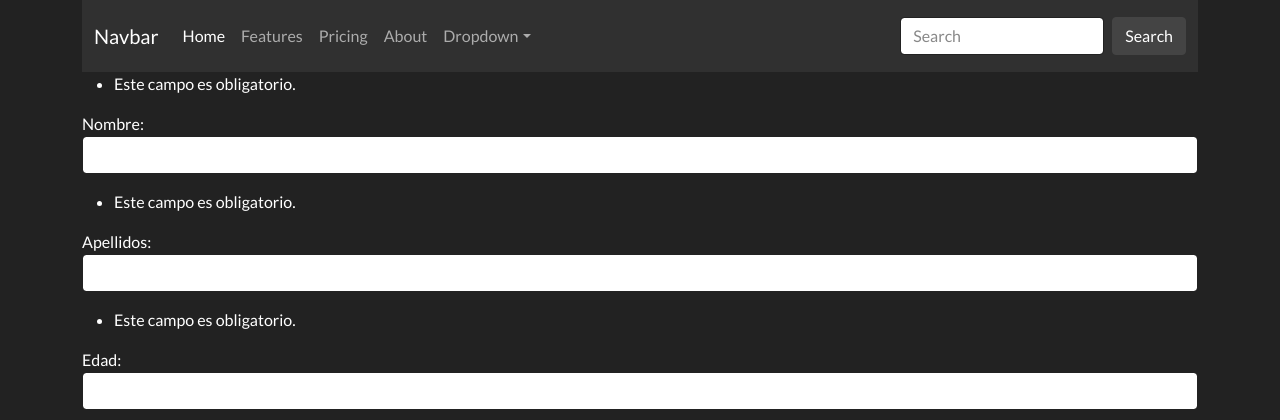
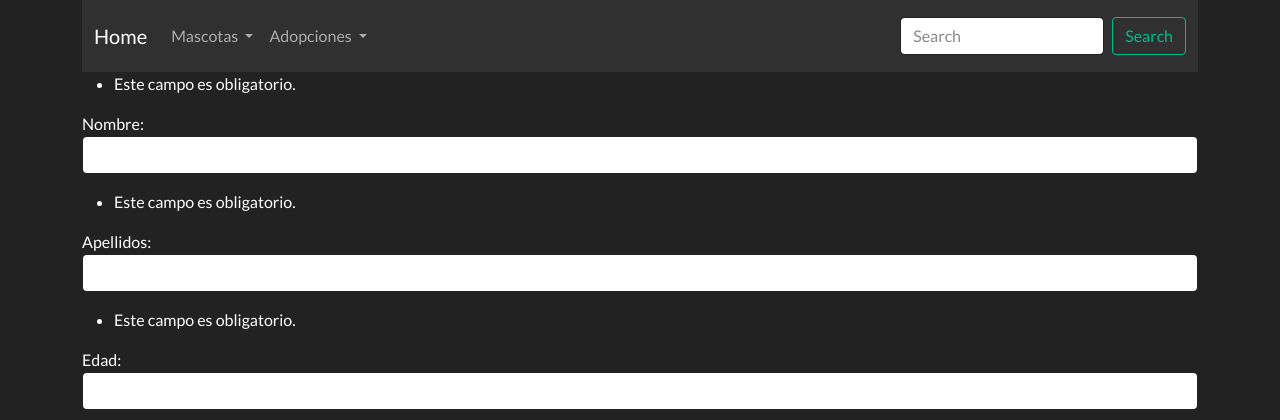
Before and after one commit to cristhian089/django_refugio, a Django app: page /adopcion/solicitud/nueva in a window 1280 px wide. Shown: the top 420 px of the page. Run offline with Django 3.2, Linux system fonts and the light colour scheme; some libraries are stand-ins or nearby versions.

Commit message:
ajuste de template base e index con implementacion de boostrap

```diff
--- a/templates/base/base.html
+++ b/templates/base/base.html
@@ -19,45 +19,45 @@
         {% block navbar %}
         <nav class="navbar navbar-expand-lg navbar-dark bg-dark">
           <div class="container-fluid">
-              <a class="navbar-brand" href="#">Navbar</a>
-              <button class="navbar-toggler" type="button" data-bs-toggle="collapse" data-bs-target="#navbarColor02" aria-controls="navbarColor02" aria-expanded="false" aria-label="Toggle navigation">
+            <a class="navbar-brand" href="#">Home</a>
+            <button class="navbar-toggler" type="button" data-bs-toggle="collapse" data-bs-target="#navbarNavDarkDropdown" aria-controls="navbarNavDarkDropdown" aria-expanded="false" aria-label="Toggle navigation">
               <span class="navbar-toggler-icon"></span>
             </button>
+            <div class="collapse navbar-collapse" id="navbarNavDarkDropdown">
+              <ul class="navbar-nav">
+                <li class="nav-item dropdown">
+                  <a class="nav-link dropdown-toggle" href="#" role="button" data-bs-toggle="dropdown" aria-expanded="false">
+                    Mascotas <span class="caret"></span>
+                  </a>
+                  <ul class="dropdown-menu dropdown-menu-dark" role="menu">
+                    <li><a class="dropdown-item" href="{% url 'mascota:mascota_crear' %}">Registrar</a></li>
+                    <li><a class="dropdown-item" href="{% url 'mascota:mascota_listar' %}">Listar</a></li>
 
-              <div class="collapse navbar-collapse" id="navbarColor02">
-                <ul class="navbar-nav me-auto">
-                  <li class="nav-item">
-                    <a class="nav-link active" href="#">Home
-                      <span class="visually-hidden">(current)</span>
-                    </a>
-                  </li>
-                  <li class="nav-item">
-                    <a class="nav-link" href="#">Features</a>
-                  </li>
-                  <li class="nav-item">
-                    <a class="nav-link" href="#">Pricing</a>
-                  </li>
-                  <li class="nav-item">
-                    <a class="nav-link" href="#">About</a>
+                  </ul>
                 </li>
                 <li class="nav-item dropdown">
-                    <a class="nav-link dropdown-toggle" data-bs-toggle="dropdown" href="#" role="button" aria-haspopup="true" aria-expanded="false">Dropdown</a>
-                    <div class="dropdown-menu">
-                      <a class="dropdown-item" href="#">Action</a>
-                      <a class="dropdown-item" href="#">Another action</a>
-                      <a class="dropdown-item" href="#">Something else here</a>
-                      <div class="dropdown-divider"></div>
-                      <a class="dropdown-item" href="#">Separated link</a>
-                    </div>
+                  <a class="nav-link dropdown-toggle" href="#" role="button" data-bs-toggle="dropdown" aria-expanded="false">
+                    Adopciones <span class="caret"></span>
+                  </a>
+                  <ul class="dropdown-menu dropdown-menu-dark" role="menu">
+                    <li><a class="dropdown-item" href="{% url 'adopcion:solicitud_crear' %}">Solicitar</a></li>
+                    <li><a class="dropdown-item" href="{% url 'adopcion:solicitud_listar' %}">Listar solicitudes</a></li>
+
+                  </ul>
                 </li>
               </ul>
-                <form class="d-flex">
-                  <input class="form-control me-sm-2" type="text" placeholder="Search">
-                  <button class="btn btn-secondary my-2 my-sm-0" type="submit">Search</button>
+            </div>
+
+            <form class="d-flex" role="search">
+              <input class="form-control me-2" type="search" placeholder="Search" aria-label="Search">
+              <button class="btn btn-outline-success" type="submit">Search</button>
             </form>
           </div>
-            </div>
         </nav>
+
+
+
+
         {% endblock %}
 
         {% block content %}
@@ -71,4 +71,6 @@
     {% block extrajs %}
     {% endblock %}
 </body>
+<script src="https://cdn.jsdelivr.net/npm/@popperjs/core@2.11.6/dist/umd/popper.min.js" integrity="sha384-oBqDVmMz9ATKxIep9tiCxS/Z9fNfEXiDAYTujMAeBAsjFuCZSmKbSSUnQlmh/jp3" crossorigin="anonymous"></script>
+<script src="https://cdn.jsdelivr.net/npm/bootstrap@5.2.1/dist/js/bootstrap.min.js" integrity="sha384-7VPbUDkoPSGFnVtYi0QogXtr74QeVeeIs99Qfg5YCF+TidwNdjvaKZX19NZ/e6oz" crossorigin="anonymous"></script>
 </html>
```
Also changed, not shown: templates/index.html (+13 -8 lines). Lines whose indentation alone changed are shown as unchanged.
